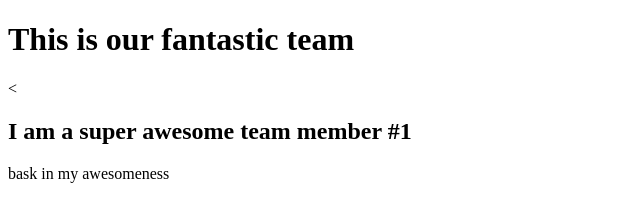
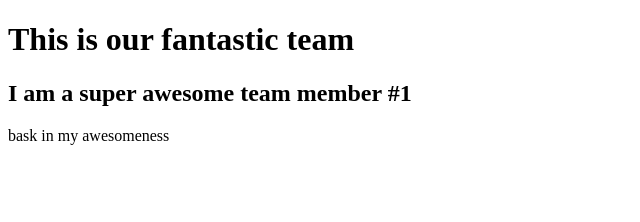
Before and after one commit to msettimi13/Week4_ReviewBuild, a plain HTML site: page index.html in a window 1280 px wide. Shown: the whole page, without its empty margins (0-640 px from the left). Drawn offline with Linux system fonts and the light colour scheme.

Commit message:
updated readme and index file

```diff
--- a/index.html
+++ b/index.html
@@ -7,7 +7,7 @@
 <body>
 	<h1>This is our fantastic team </h1>
 
-	<<section>
+	<section id="team-member">
 		<h2>I am a super awesome team member #1</h2>
 		<p>bask in my awesomeness</p>
 	</section>
```
Also changed, not shown: 1 other file.
